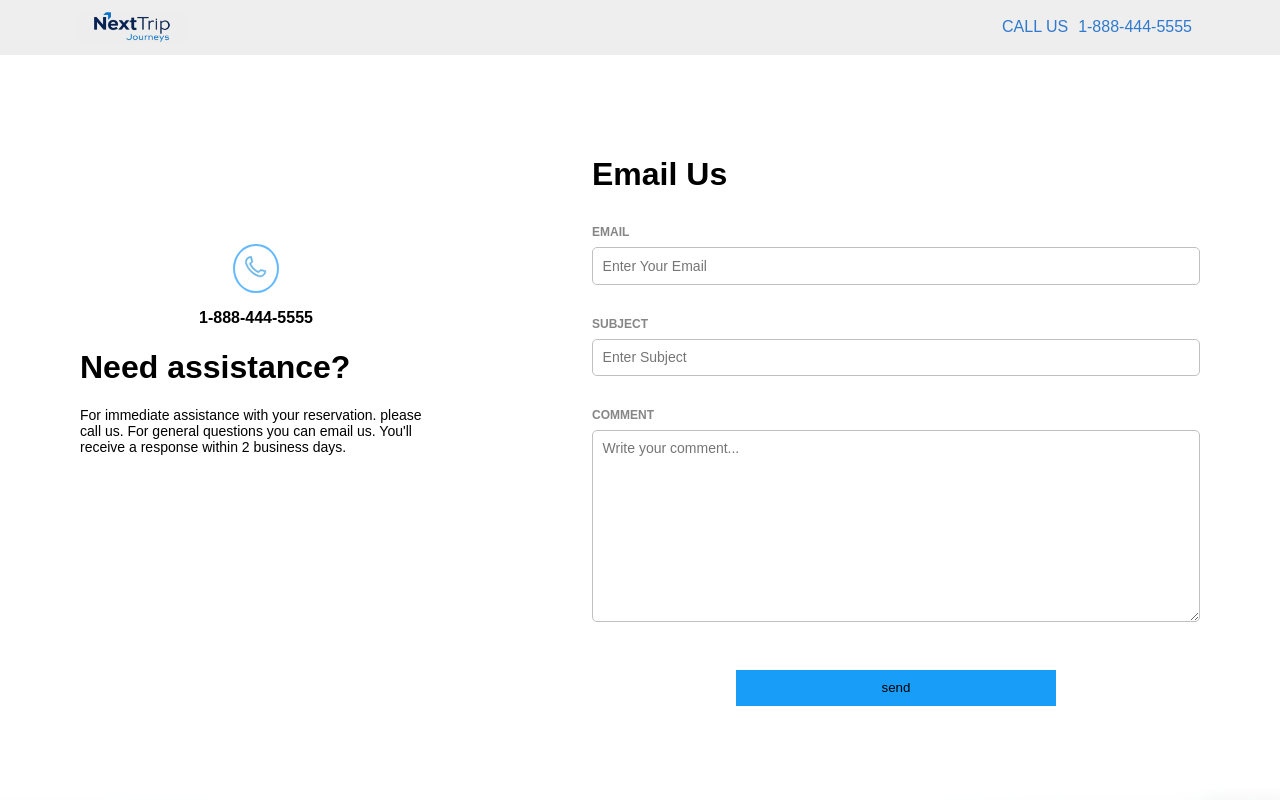
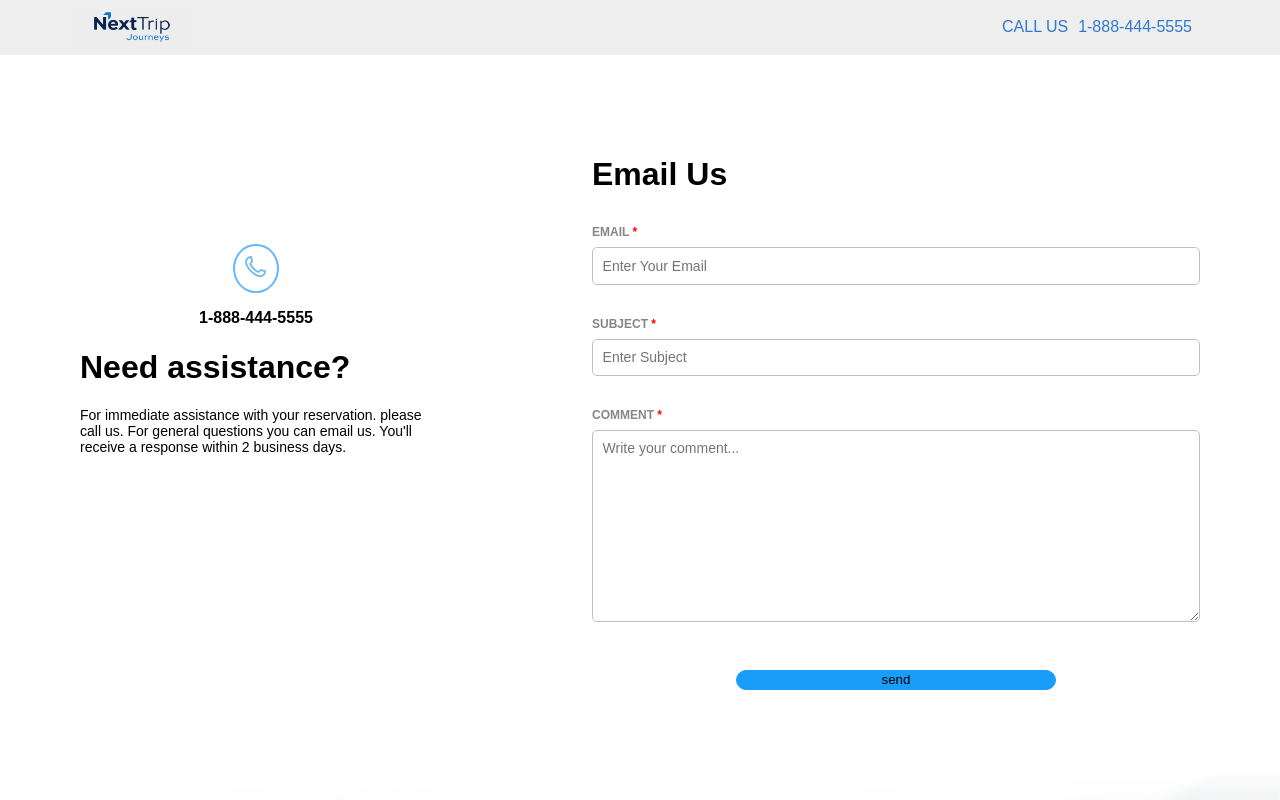
Before and after one commit to klichweronika/next-trip-portfolio, a React (Create React App) app: page / in a window 1280 px wide. Shown: the top 800 px of the page. Built offline with nearby package versions, Linux system fonts and the light colour scheme.

Commit message:
Add input validation

```diff
--- a/src/common/Validation.tsx
+++ b/src/common/Validation.tsx
@@ -6,8 +6,8 @@ type ValidationConstantsType = {
 
 export const ValidationConstants: ValidationConstantsType = {
   MaximumInputSize: 200,
-  // eslint-disable-next-line no-useless-escape
   EmailRegex:
+    // eslint-disable-next-line no-useless-escape
     /^(([^<>()[\]\.,;:\s@\"]+(\.[^<>()[\]\.,;:\s@\"]+)*)|(\".+\"))@(([^<>()[\]\.,;:\s@\"]+\.)+[^<>()[\]\.,;:\s@\"]{2,})$/i,
   MaximumTextAreaSize: 5000,
 };
--- a/src/pages/ContactForm.tsx
+++ b/src/pages/ContactForm.tsx
@@ -3,6 +3,7 @@ import styled from "styled-components";
 import { useForm } from "react-hook-form";
 import { Locale } from "../common/Locale";
 import { ValidationConstants } from "../common/Validation";
+import { ErrorType, HandleError } from "../common/forms/Errors";
 
 type ContactFormProps = {
   email: string;
@@ -21,7 +22,10 @@ function ContactForm(): ReactElement {
       <FormContainer>
         <h1> {Locale.emailUs} </h1>
 
-        <InputLabel>{Locale.email}</InputLabel>
+        <InputLabel>
+          {" "}
+          {Locale.email} <Required>*</Required>{" "}
+        </InputLabel>
         <Input
           placeholder={Locale.placeholderEmail}
           {...register("email", {
@@ -31,7 +35,12 @@ function ContactForm(): ReactElement {
           })}
           isValid={!errors.email}
         />
-        <InputLabel>{Locale.subject}</InputLabel>
+        {errors.email?.ref && HandleError(errors.email.type as ErrorType)}
+
+        <InputLabel>
+          {" "}
+          {Locale.subject} <Required>*</Required>{" "}
+        </InputLabel>
         <Input
           placeholder={Locale.placeholderSubject}
           {...register("subject", {
@@ -40,8 +49,12 @@ function ContactForm(): ReactElement {
           })}
           isValid={!errors.subject}
         />
+        {errors.subject?.ref && HandleError(errors.subject.type as ErrorType)}
 
-        <InputLabel>{Locale.comment}</InputLabel>
+        <InputLabel>
+          {" "}
+          {Locale.comment} <Required>*</Required>{" "}
+        </InputLabel>
         <InputTextArea
           placeholder={Locale.placeholderComment}
           {...register("comment", {
@@ -50,12 +63,14 @@ function ContactForm(): ReactElement {
           })}
           isValid={!errors.comment}
         />
+        {errors.comment && HandleError(errors.comment.type as ErrorType)}
 
         <SubmitButton type="submit"> {Locale.sendButton} </SubmitButton>
       </FormContainer>
     </ContactFormContainer>
   );
 }
+
 const InputBase = () => {
   return `
     display: block;
@@ -67,15 +82,18 @@ const InputBase = () => {
     `;
 };
 
-const SubmitButton = styled.button`
-  display: block;
-  background-color: #189ef8;
-  padding: 0.6rem;
-  width: 20rem;
-  margin: auto;
-  margin-top: 3rem;
-  border: 1px solid #189ef8;
+const Required = styled.span`
+  color: red;
 `;
+
+const ContactFormContainer = styled.div`
+  flex: 1;
+`;
+
+const FormContainer = styled.form`
+  padding: 5rem;
+`;
+
 const Input = styled.input<{ isValid: boolean }>`
   min-width: 38rem;
   border: ${(props) =>
@@ -83,9 +101,6 @@ const Input = styled.input<{ isValid: boolean }>`
   ${InputBase()}
 `;
 
-const ContactFormContainer = styled.div`
-  flex: 1;
-`;
 const InputTextArea = styled.textarea<{ isValid: boolean }>`
   min-width: 38rem;
   min-height: 12rem;
@@ -96,9 +111,6 @@ const InputTextArea = styled.textarea<{ isValid: boolean }>`
   ${InputBase()}
 `;
 
-const FormContainer = styled.form`
-  padding: 5rem;
-`;
 const InputLabel = styled.label`
   line-height: 2.5;
   text-align: left;
@@ -110,4 +122,16 @@ const InputLabel = styled.label`
   font-weight: 600;
 `;
 
+const SubmitButton = styled.button`
+  display: block;
+  background-color: #189ef8;
+  margin-bottom: 1.5rem;
+  padding: 0.1rem;
+  width: 20rem;
+  border-radius: 25px;
+  margin: auto;
+  margin-top: 3rem;
+  border: 1px solid #189ef8;
+`;
+
 export default ContactForm;
```
